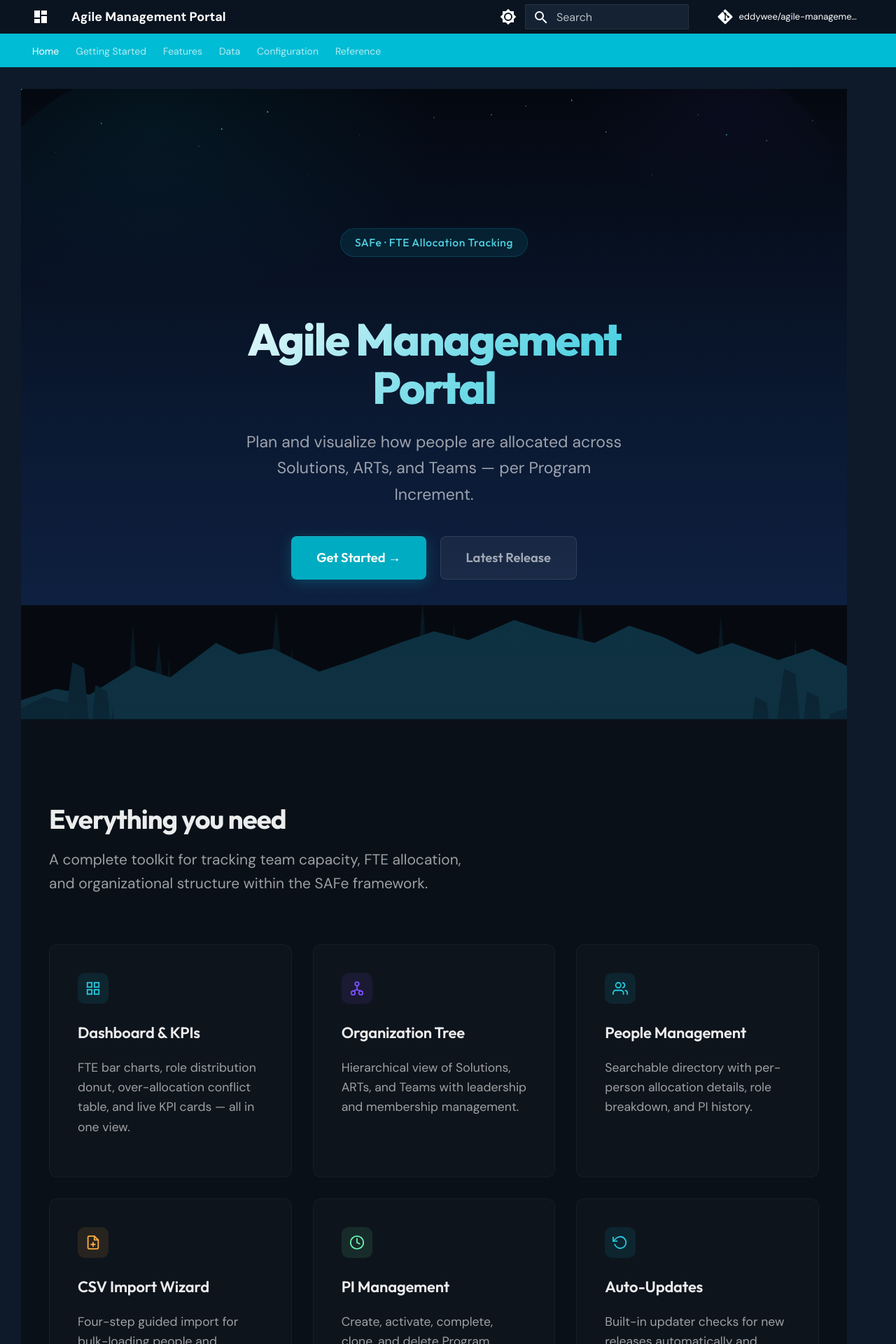
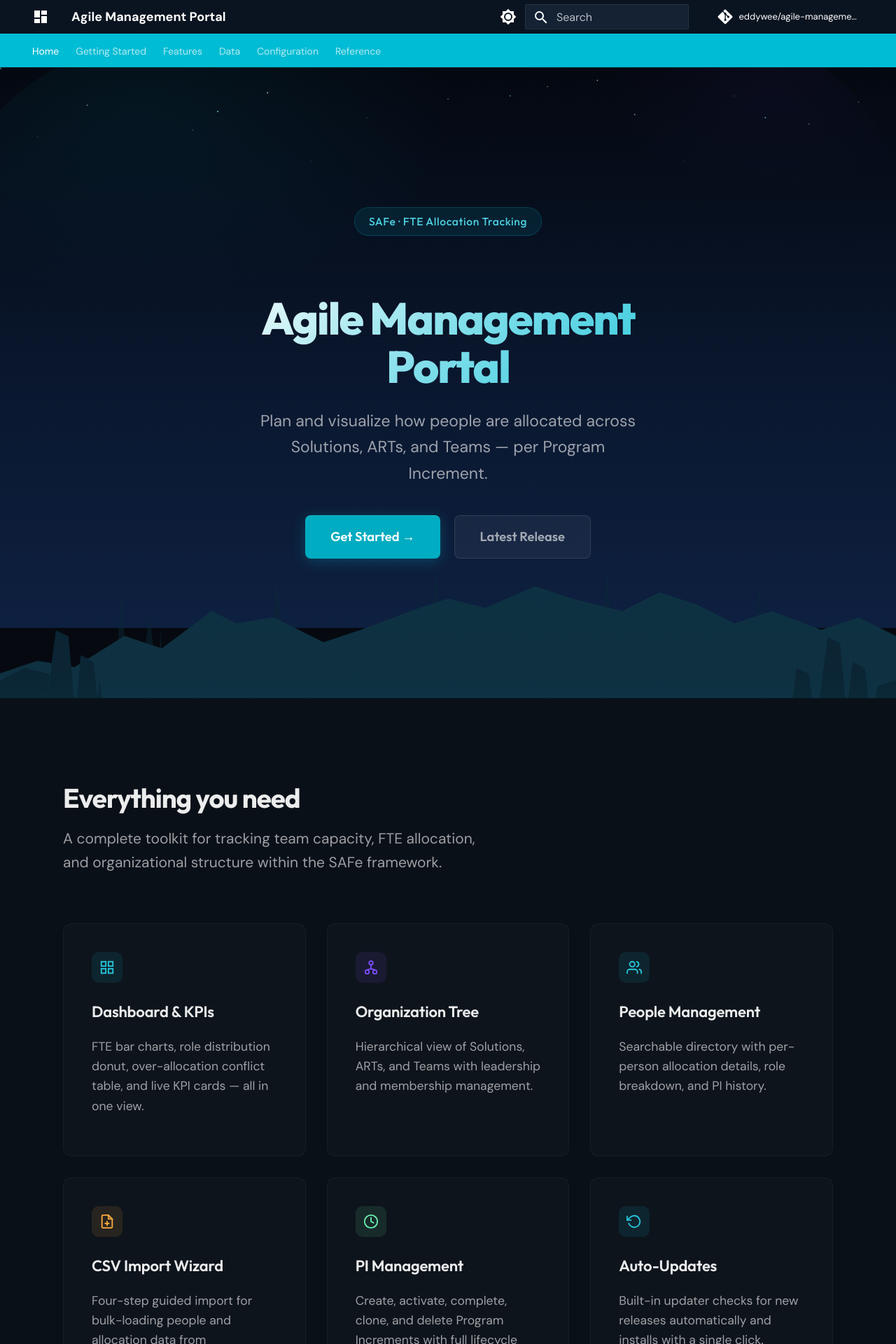
Before and after one commit to eddywee/agile-management-portal, an MkDocs documentation site: the page built from docs/index.md, in a window 1280 px wide. Shown: the top 1920 px of the page at 70% size. Built offline with MkDocs 1.6.1 and Material for MkDocs 9.7.7, drawn with Linux system fonts in a browser that asks for light colours; comment, search, counter and statistics services are not loaded.

Commit message:
fix(docs): Break landing page out of Material grid container
- Override site_nav block to remove hidden sidebars on home page
- Use negative margin + 100vw to break out of md-grid max-width
- Remove md-main__inner padding when landing page is present

```diff
--- a/docs/stylesheets/extra.css
+++ b/docs/stylesheets/extra.css
@@ -430,18 +430,23 @@
 
 /* =============================================
    HOMEPAGE OVERRIDES
-   Hide default content on home, show custom hero
+   Break landing page out of md-grid container
    ============================================= */
 
-.md-content--home .md-content__inner {
-  margin: 0;
-  padding: 0;
-  max-width: none;
+/* The landing-page lives inside md-main__inner.md-grid which has
+   max-width and padding. Break out of it completely. */
+.landing-page {
+  margin: 0 calc(-50vw + 50%);
+  width: 100vw;
+  max-width: 100vw;
+  overflow-x: hidden;
 }
 
-.md-content--home .md-typeset h1,
-.md-content--home .md-typeset > p:first-of-type {
-  display: none;
+/* Hide the md-main grid padding when landing page is present */
+.md-main__inner:has(.landing-page) {
+  padding: 0;
+  margin: 0;
+  max-width: none;
 }
 
 /* =============================================
--- a/overrides/home.html
+++ b/overrides/home.html
@@ -3,6 +3,8 @@
 {% block tabs %}
   {{ super() }}
 {% endblock %}
+
+{% block site_nav %}{% endblock %}
 
 {% block container %}
 <div class="landing-page">
```
